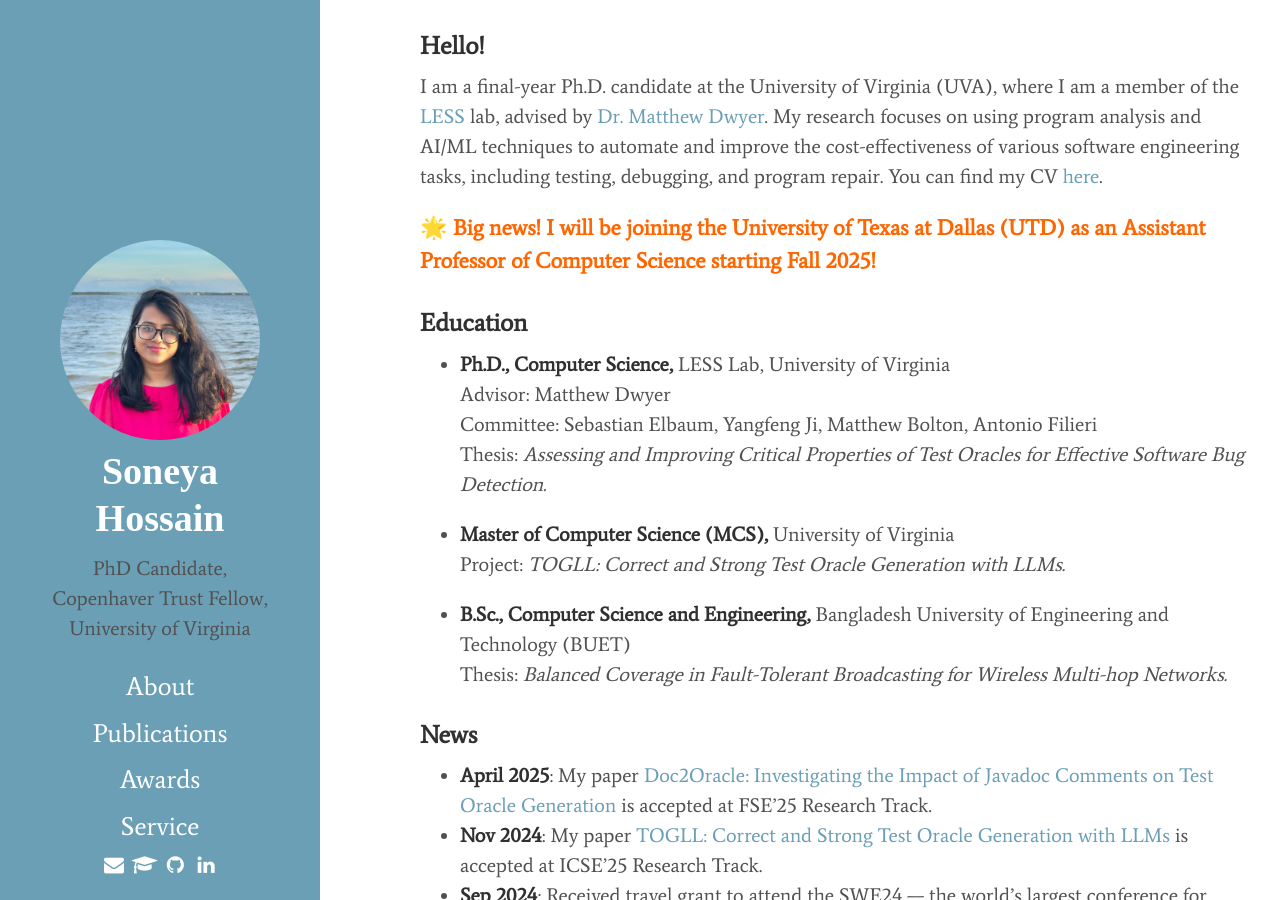
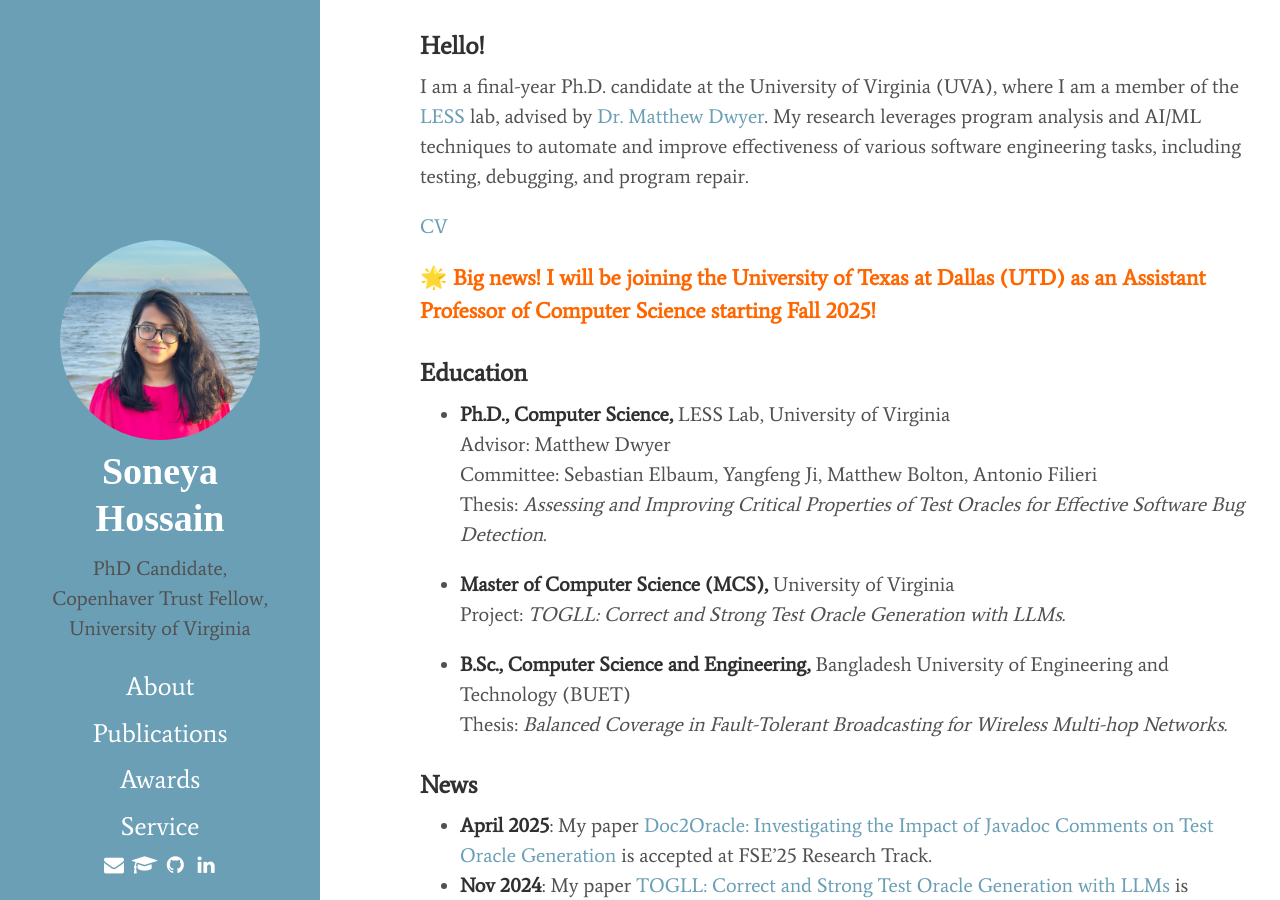
Before and after one commit to soneyahossain/soneyahossain.github.io, a Jekyll site: the page built from index.md, in a window 1280 px wide and 900 px high. Built offline with Jekyll 4.4.1, drawn with Linux system fonts in a browser that asks for light colours; cached includes are drawn as plain includes.

Commit message:
Update index.md

```diff
--- a/index.md
+++ b/index.md
@@ -5,7 +5,9 @@
 
 ### Hello!
 
-I am a final-year Ph.D. candidate at the University of Virginia (UVA), where I am a member of the [LESS](https://less-lab-uva.github.io/) lab, advised by [Dr. Matthew Dwyer](https://matthewbdwyer.github.io/). My research focuses on using program analysis and AI/ML techniques to automate and improve the cost-effectiveness of various software engineering tasks, including testing, debugging, and program repair. You can find my CV [here]({{'/'|relative_url}}assets/CV/CV.pdf).
+I am a final-year Ph.D. candidate at the University of Virginia (UVA), where I am a member of the [LESS](https://less-lab-uva.github.io/) lab, advised by [Dr. Matthew Dwyer](https://matthewbdwyer.github.io/). My research leverages program analysis and AI/ML techniques to automate and improve effectiveness of various software engineering tasks, including testing, debugging, and program repair.
+
+[CV]({{'/'|relative_url}}assets/CV/CV.pdf)
 
 <p style="color:#ff6600; font-weight:bold; font-size:1.1em;">
 🌟 Big news! I will be joining the University of Texas at Dallas (UTD) as an Assistant Professor of Computer Science starting Fall 2025!
```
